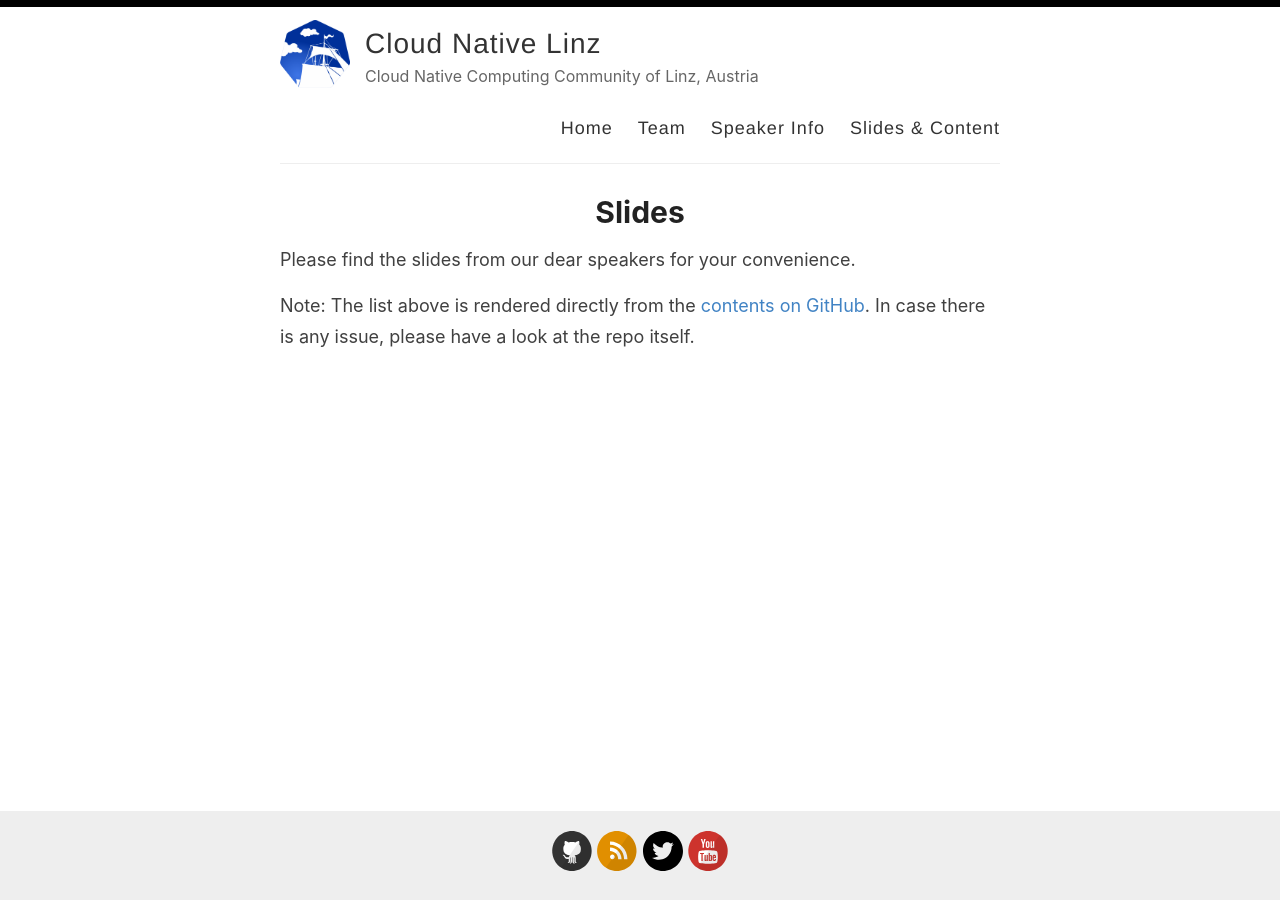
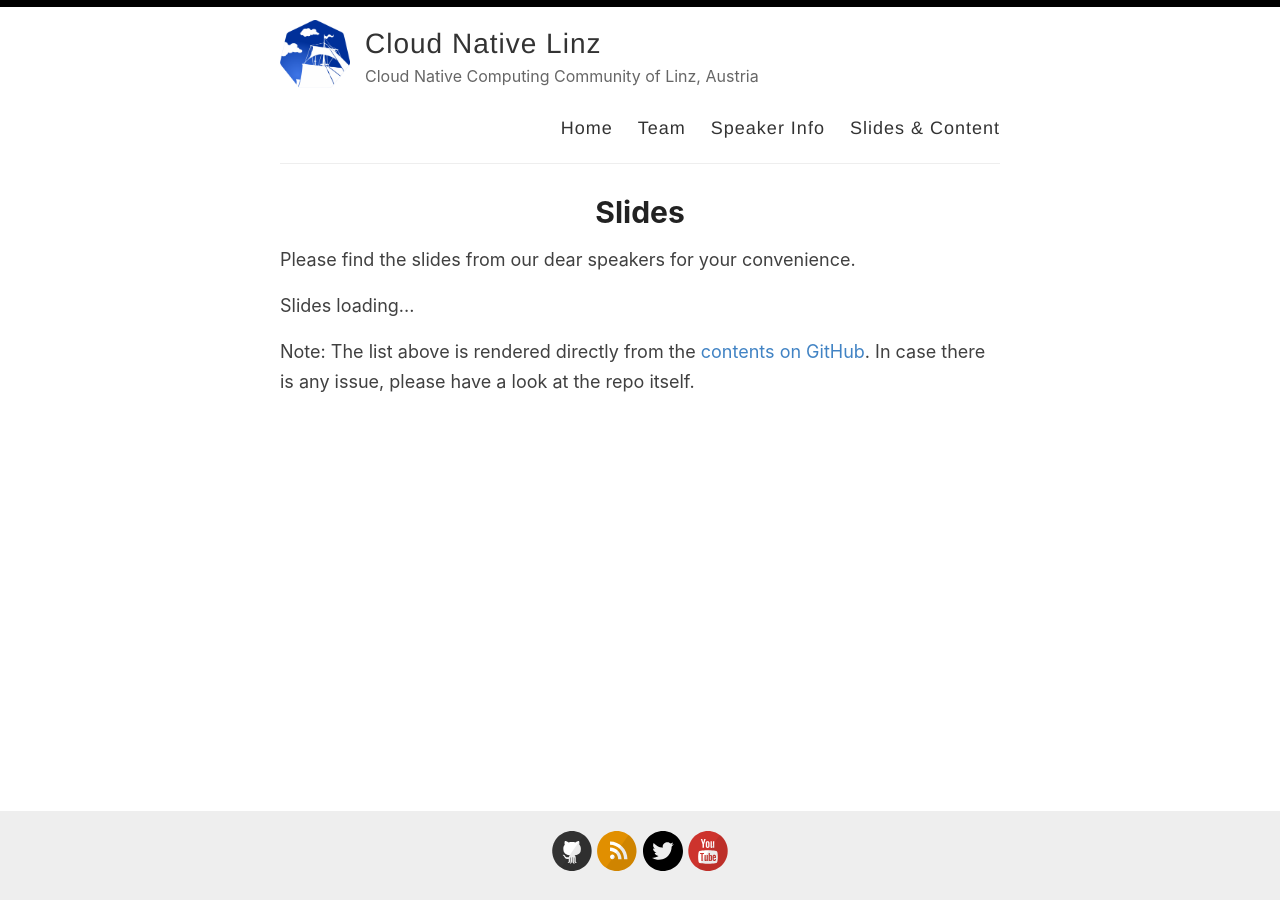
Before and after one commit to CloudNativeLinz/cloudnativelinz.github.io, a Jekyll site: the page built from _pages/slides.md, in a window 1280 px wide. Built offline with Jekyll 4.4.1, drawn with Linux system fonts in a browser that asks for light colours.

Commit message:
loading text placeholder

```diff
--- a/_pages/slides.md
+++ b/_pages/slides.md
@@ -14,7 +14,7 @@ Please find the slides from our dear speakers for your convenience.
     let htmlString = '<ul>';
 
     for (let folder of data) {
-        htmlString += `<li>Edition: ${folder.name}</li>`;
+        htmlString += `<li><strong>Edition: ${folder.name}</strong></li>`;
         const fileresponse = await fetch('https://api.github.com/repos/CloudNativeLinz/cloudnativelinz.github.io/contents/slides/'+folder.name);
         const filedata = await fileresponse.json();
         htmlString += '<ul>';
@@ -31,7 +31,7 @@ Please find the slides from our dear speakers for your convenience.
 </script>
 
 
-<div id="slidecontent"></div>
+<div id="slidecontent">Slides loading...</div>
 
 
 Note: The list above is rendered directly from the [contents on GitHub](https://github.com/CloudNativeLinz/cloudnativelinz.github.io/tree/main/slides). In case there is any issue, please have a look at the repo itself.
```
